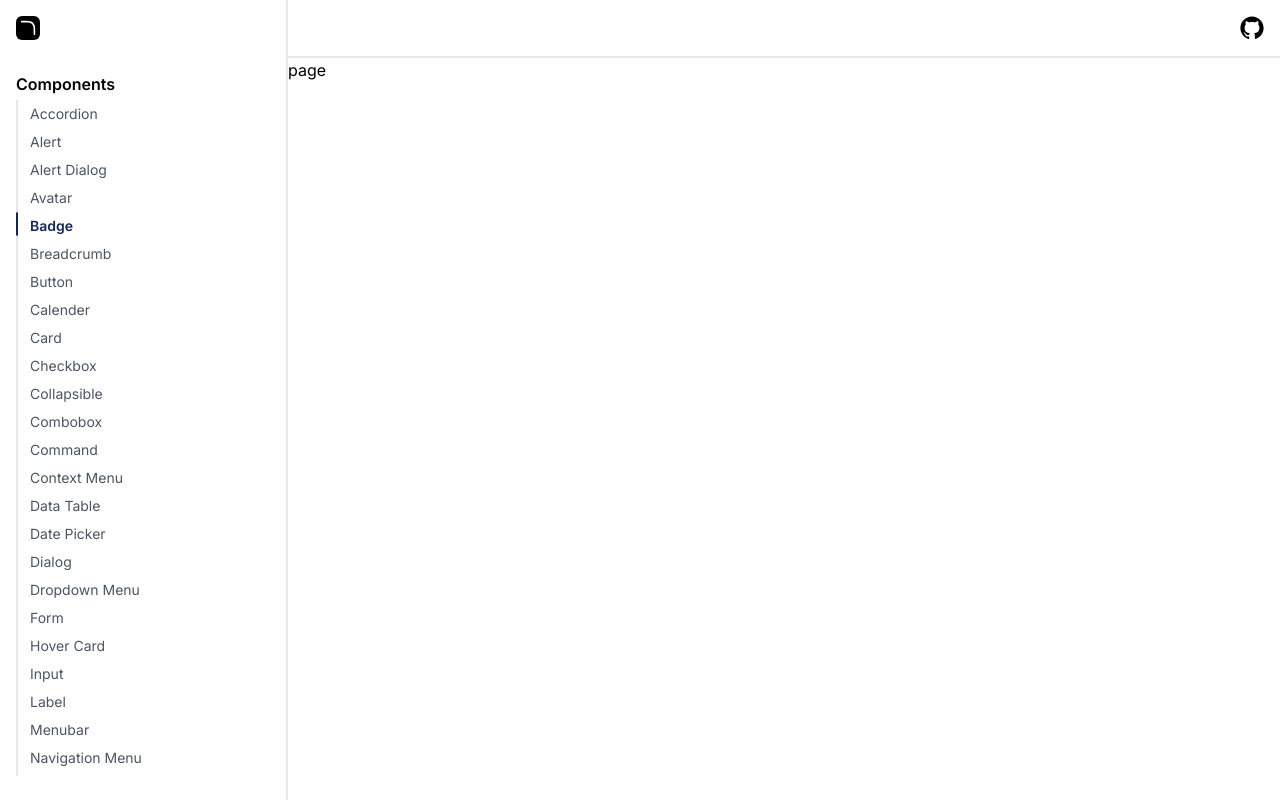
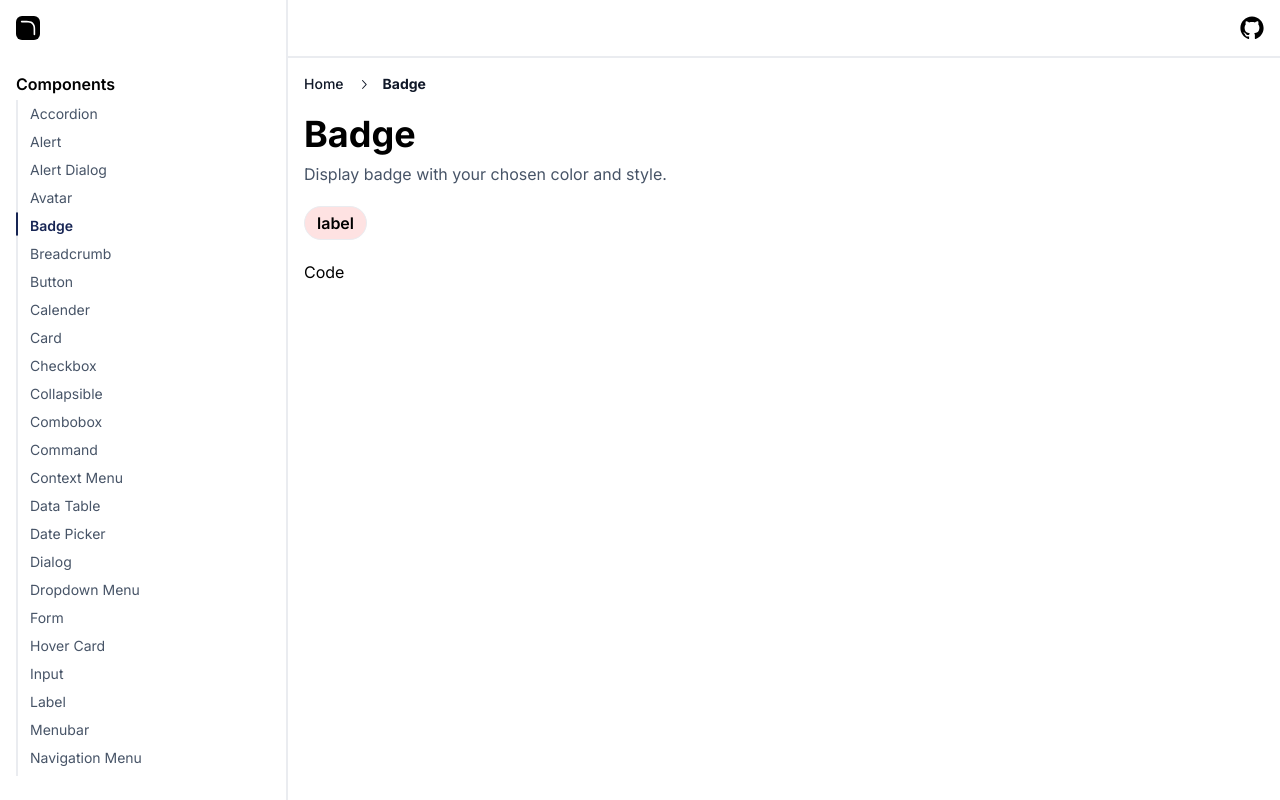
Before and after one commit to twinkalp10/open-ui, a Next.js app: page /components/badge in a window 1280 px wide. Built offline with nearby package versions, Linux system fonts and the light colour scheme.

Commit message:
Title Layout added

```diff
--- a/app/components/badge/page.tsx
+++ b/app/components/badge/page.tsx
@@ -1,7 +1,42 @@
+import Badge from "@/components/Badge";
+import Breadcrumbs from "@/components/Breadcrumb";
+import TitleLayout from "@/components/TitleLayout";
 import React from "react";
 
+const Items = [
+  { label: "Home", path: "/" },
+  {
+    label: "Badge",
+    path: "/components/badge",
+  },
+];
+
 const Page = () => {
-  return <div>page</div>;
+  return (
+    <div className="p-4">
+      <Breadcrumbs separator="arrow" items={Items} />
+
+      {/* Heading */}
+      <div className="mt-5">
+        <TitleLayout
+          title="Badge"
+          subtitle="Display badge with your chosen color and style."
+        />
+      </div>
+      <div className="mt-5">
+        <Badge
+          color="text-red"
+          background_color="bg-red-100"
+          label="label"
+          size="lg"
+          type="pill"
+        />
+      </div>
+
+      {/* Code */}
+      <div className="mt-5">Code</div>
+    </div>
+  );
 };
 
 export default Page;
--- a/app/components/breadcrumb/page.tsx
+++ b/app/components/breadcrumb/page.tsx
@@ -1,4 +1,5 @@
 import Breadcrumbs from "@/components/Breadcrumb";
+import TitleLayout from "@/components/TitleLayout";
 import React from "react";
 
 const Items = [
@@ -12,18 +13,19 @@ const Items = [
 const Page = () => {
   return (
     <div className="p-4">
-      <Breadcrumbs separator="arrow" items={Items} showInitialIcon={false} />
-      <div className="flex flex-col space-y-12 my-3">
-        {/* Heading */}
-        <div className="flex flex-col space-y-2">
-          <p className="text-4xl font-bold">Breadcrumbs</p>
-          <p className="text-gray-600">
-            Display breadcrumbs with slash or arrow separator with your chosen
-            Initial Icon.
-          </p>
-        </div>
+      <Breadcrumbs separator="arrow" items={Items} />
 
-        {/* Code */}
+      {/* Heading */}
+      <div className="mt-5">
+        <TitleLayout
+          title="BreadCrumbs"
+          subtitle="Display breadcrumbs with slash or arrow separator with your chosen
+        Initial Icon."
+        />
+      </div>
+
+      {/* Code */}
+      <div className="mt-5">
         <div>Code</div>
       </div>
     </div>
--- a/app/components/button/page.tsx
+++ b/app/components/button/page.tsx
@@ -1,7 +1,38 @@
+import Breadcrumbs from "@/components/Breadcrumb";
+import { Button } from "@/components/Button";
+import TitleLayout from "@/components/TitleLayout";
 import React from "react";
 
+const Items = [
+  { label: "Home", path: "/" },
+  {
+    label: "Button",
+    path: "/components/button",
+  },
+];
+
 const Page = () => {
-  return <div>button</div>;
+  return (
+    <div className="p-4">
+      <Breadcrumbs separator="arrow" items={Items} />
+
+      {/* Heading */}
+      <div className="mt-5">
+        <TitleLayout
+          title="Button"
+          subtitle="Display button with your chosen Initial Icon and different variants."
+        />
+      </div>
+      <div className="mt-5">
+        <Button variant="default" size="medium">
+          Submit
+        </Button>
+      </div>
+
+      {/* Code */}
+      <div className="mt-5">Code</div>
+    </div>
+  );
 };
 
 export default Page;
--- a/app/components/typography/page.tsx
+++ /dev/null
@@ -1,7 +0,0 @@
-import React from "react";
-
-const Page = () => {
-  return <div>Typography</div>;
-};
-
-export default Page;
--- /dev/null
+++ b/components/Badge.tsx
@@ -0,0 +1,44 @@
+import React from "react";
+import { cva, type VariantProps } from "class-variance-authority";
+
+const badge = cva(
+  `inline-flex items-center rounded-full border font-semibold`,
+  {
+    variants: {
+      size: {
+        sm: "py-0.5 px-2 text-xs",
+        md: "py-0.5 px-2.5 text-sm",
+        lg: "py-1 px-3 text-base",
+      },
+      type: {
+        pill: "rounded-2xl",
+        box: "rounded-lg",
+      },
+    },
+    defaultVariants: {
+      size: "md",
+      type: "pill",
+    },
+  }
+);
+
+const Badge = ({ label, color, background_color, size, type }: BadgeType) => {
+  return (
+    <div
+      className={`${badge({
+        size,
+        type,
+      })} ${color} ${background_color}`}
+    >
+      <div>{label}</div>
+    </div>
+  );
+};
+
+export default Badge;
+
+interface BadgeType extends VariantProps<typeof badge> {
+  label: string;
+  color: string;
+  background_color: string;
+}
--- a/components/Breadcrumb.tsx
+++ b/components/Breadcrumb.tsx
@@ -40,7 +40,6 @@ export interface BreadcrumbsItemType {
 export interface BreadcrumbsType {
   separator?: "arrow" | "slash";
   items: BreadcrumbsItemType[];
-  showInitialIcon: Boolean;
   initialIcon?: React.ReactNode;
 }
 
--- /dev/null
+++ b/components/Button.tsx
@@ -0,0 +1,45 @@
+import * as React from "react";
+import { cva, type VariantProps } from "class-variance-authority";
+
+const button = cva(
+  "inline-flex items-center justify-center font-inter text-sm font-medium ring-offset-background transition-colors focus-visible:outline-none focus-visible:ring-2 focus-visible:ring-ring focus-visible:ring-offset-2 disabled:pointer-events-none disabled:opacity-50",
+  {
+    variants: {
+      variant: {
+        default:
+          "bg-primary-600 text-white hover:bg-primary-700 rounded-lg border-primary-600 border-2",
+        secondary:
+          "bg-gray-300 text-black hover:bg-gray-400 rounded-lg border-gray-300 border-2",
+        destructive:
+          "bg-error-600 text-white hover:bg-error-700 rounded-lg border-error-600 border-2",
+        ghost:
+          "hover:bg-gray-100 text-black hover:rounded-lg hover:border-gray-100 hover:border-2",
+        link: "text-primary-800 underline-offset-4 hover:underline",
+        outline: "bg-transparent rounded-lg border-gray-300 border-2",
+      },
+      size: {
+        small: "px-3.5 py-2",
+        medium: "px-3.5 py-2.5",
+        lg: "px-4 py-2.5",
+        xl: "px-5 py-3",
+        doublexl: "px-7 py-4",
+        icon: " h-10 w-10",
+      },
+    },
+    defaultVariants: {
+      variant: "default",
+      size: "medium",
+    },
+  }
+);
+
+export interface ButtonProps
+  extends React.ButtonHTMLAttributes<HTMLButtonElement>,
+    VariantProps<typeof button> {}
+
+export const Button: React.FC<ButtonProps> = ({
+  className,
+  variant,
+  size,
+  ...props
+}) => <button className={button({ variant, size, className })} {...props} />;
--- /dev/null
+++ b/components/TitleLayout.tsx
@@ -0,0 +1,17 @@
+import React from "react";
+
+const TitleLayout = ({ title, subtitle }: TitleLayoutType) => {
+  return (
+    <div className="flex flex-col space-y-2">
+      <p className="text-4xl font-bold">{title}</p>
+      <p className="text-gray-600">{subtitle}</p>
+    </div>
+  );
+};
+
+export default TitleLayout;
+
+interface TitleLayoutType {
+  title: string;
+  subtitle: string;
+}
--- a/layouts/Sidebar.tsx
+++ b/layouts/Sidebar.tsx
@@ -45,7 +45,6 @@ const sidebarmenu = [
   { name: "Toast", path: "/components/toast" },
   { name: "Toggle", path: "/components/toggle" },
   { name: "Tooltip", path: "/components/tooltip" },
-  { name: "Typography", path: "/components/typography" },
 ];
 
 const Sidebar = () => {
--- a/tailwind.config.js
+++ b/tailwind.config.js
@@ -8,6 +8,86 @@ module.exports = {
   ],
   theme: {
     extend: {
+      colors: {
+        white: "#FFFFFF",
+        black: "#000000",
+        gray: {
+          25: "#FCFCFD",
+          50: "#F9FAFB",
+          100: "#F2F4F7",
+          200: "#EAECF0",
+          300: "#D0D5DD",
+          400: "#98A2B3",
+          500: "#667085",
+          600: "#475467",
+          700: "#344054",
+          800: "#1D2939",
+          900: "#101828",
+          950: "#0C111D",
+        },
+        primary: {
+          25: "#FCFAFF",
+          50: "#F9F5FF",
+          100: "#F4EBFF",
+          200: "#E9D7FE",
+          300: "#D6BBFB",
+          400: "#B692F6",
+          500: "#9E77ED",
+          600: "#7F56D9",
+          700: "#6941C6",
+          800: "#53389E",
+          900: "#42307D",
+          950: "#2C1C5F",
+        },
+        error: {
+          25: "#FFFBFA",
+          50: "#FEF3F2",
+          100: "#FEE4E2",
+          200: "#FECDCA",
+          300: "#FDA29B",
+          400: "#F97066",
+          500: "#F04438",
+          600: "#D92D20",
+          700: "#B42318",
+          800: "#912018",
+          900: "#7A271A",
+          950: "#55160C",
+        },
+        warning: {
+          25: "#FFFCF5",
+          50: "#FFFAEB",
+          100: "#FEF0C7",
+          200: "#FEDF89",
+          300: "#FEC84B",
+          400: "#FDB022",
+          500: "#F79009",
+          600: "#DC6803",
+          700: "#B54708",
+          800: "#93370D",
+          900: "#7A2E0E",
+          950: "#4E1D09",
+        },
+        success: {
+          25: "#F6FEF9",
+          50: "#ECFDF3",
+          100: "#DCFAE6",
+          200: "#ABEFC6",
+          300: "#75E0A7",
+          400: "#47CD89",
+          500: "#17B26A",
+          600: "#079455",
+          700: "#067647",
+          800: "#085D3A",
+          900: "#074D31",
+          950: "#053321",
+        },
+      },
+      fontFamily: {
+        inter: ["Inter", "sans-serif"],
+      },
+      borderWidth: {
+        default: "1px",
+      },
       backgroundImage: {
         "gradient-radial": "radial-gradient(var(--tw-gradient-stops))",
         "gradient-conic":
```
Also changed, not shown: 2 other files (tests, documents, lock files or other folders).
